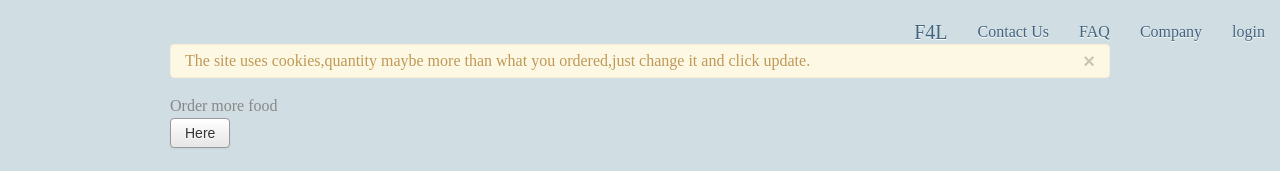
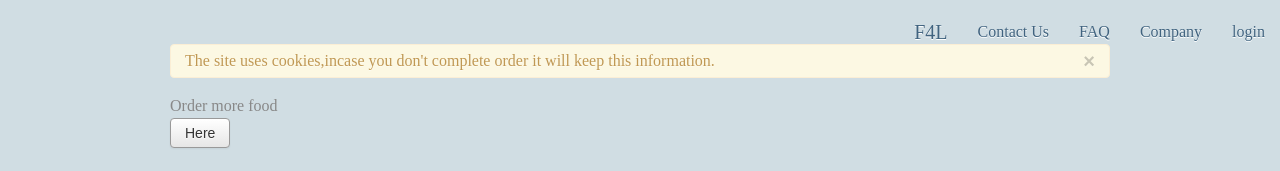
Before and after one commit to kLabRW/foodcourt, a Django app: template templates/public/order.html in a window 1280 px wide. Shown: the part 20-191 px from the top of the page. Run offline with Django 3.2, Linux system fonts and the light colour scheme; the template is opened without the code that fills it, so the values that code supplies are empty; parts of the project's set-up code (start-up, migrations or seed data) failed here and were passed over; some libraries are stand-ins or nearby versions.

Commit message:
fixing templates

```diff
--- a/templates/checkout/reciept.html
+++ b/templates/checkout/reciept.html
@@ -3,7 +3,7 @@
  <p style="padding-top: 50px;" class="wording lead">Your F4L order has been placed..hooray!!<br /><br />
   Your Order Number is: {{ order.id }}
  </p>
- <p class="wording">Take note of your order Number, useful in cases of any complaints.</p>
+ <p class="wording">Take note of your order Number, useful when picking up order and incase of any complaints.</p>
  <br />
 
  <p class=" text-center wording lead">Thank you, see you soon..</p>
--- a/templates/public/order.html
+++ b/templates/public/order.html
@@ -3,10 +3,10 @@
 
 <div class="alert">
  <button type="button" class="close" data-dismiss="alert">&times;</button>
-  The site uses cookies,quantity maybe more than what you ordered,just change it and click update.
+  The site uses cookies,incase you don't complete order it will keep this information.
 </div>
 <div style="top: 50px;">
- <p style="color: #888888;">Order more food <input type="submit" class="btn" value="Here" onClick="javascript:history.go(-3);"></p>
+ <p style="color: #888888;">Order more food <input type="submit" class="btn" value="Here" onClick="javascript:history.go(-2);"></p>
 </div>
 <br />
 
```
